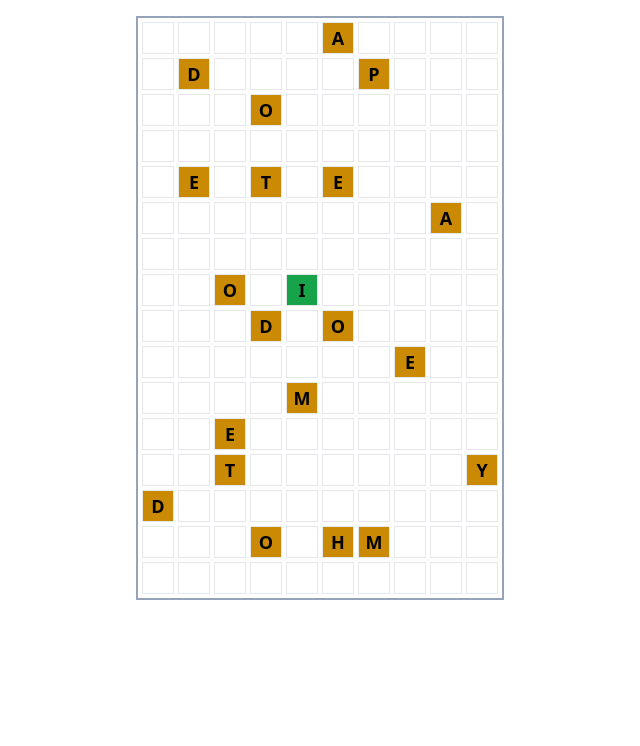
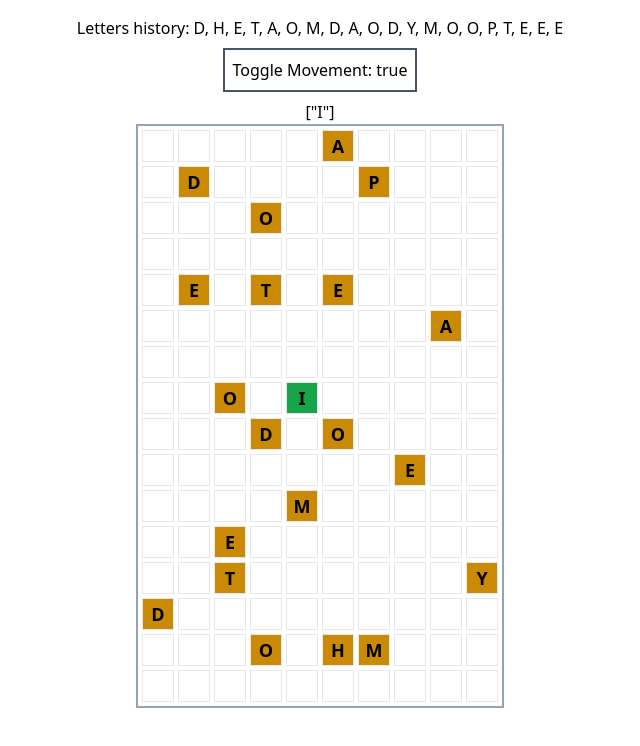
Before and after one commit to yegorkay/snake-word, a React (Vite) app: page / in a window 1280 px wide. Shown: the top 746 px of the page, without its empty margins (320-960 px from the left). Built offline with nearby package versions, Linux system fonts and the light colour scheme.

Commit message:
remove dev tools

```diff
--- a/src/App.tsx
+++ b/src/App.tsx
@@ -533,7 +533,7 @@ const Game = () => {
 
   return (
     <div className="container mx-auto mt-4 flex flex-col justify-center items-center">
-      {import.meta.env.DEV !== true && (
+      {import.meta.env.DEV && (
         <>
           <h3>Letters history: {letters.map((l) => l.letter).join(", ")}</h3>
           <button
```
